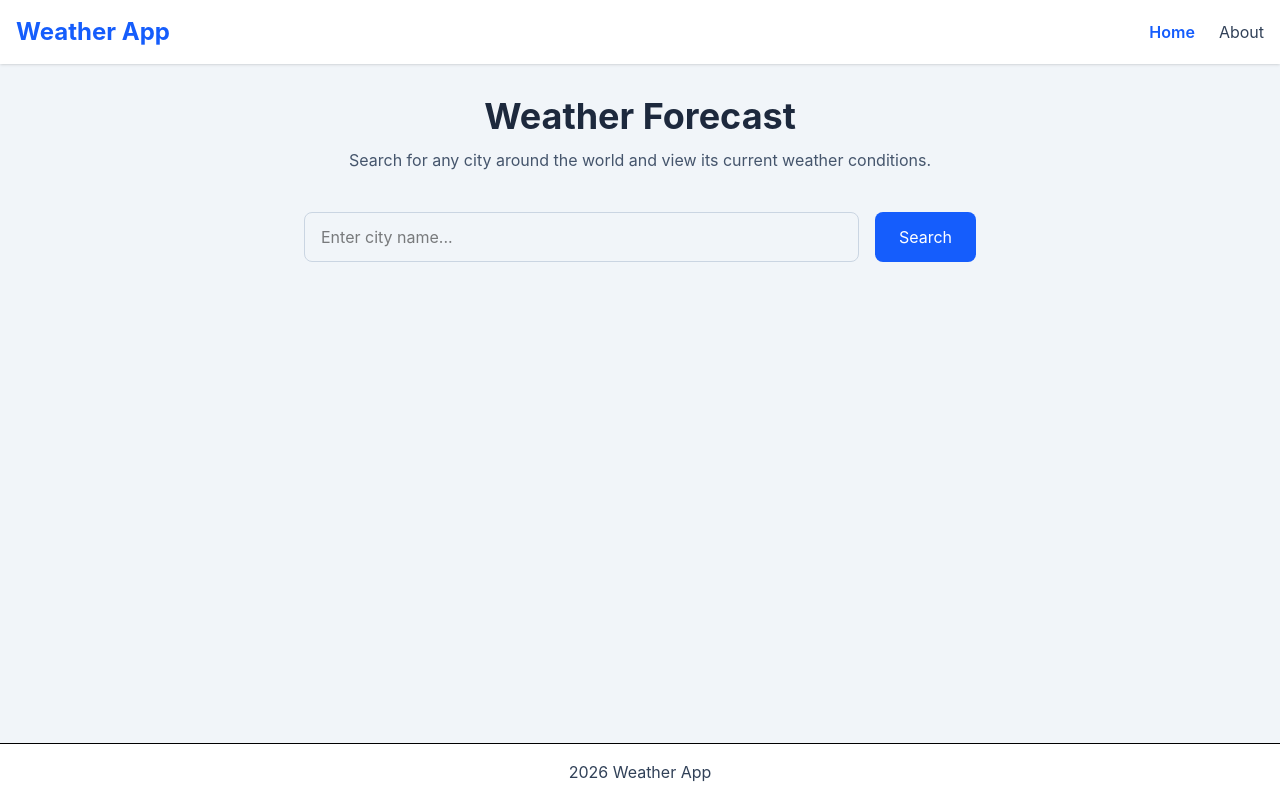
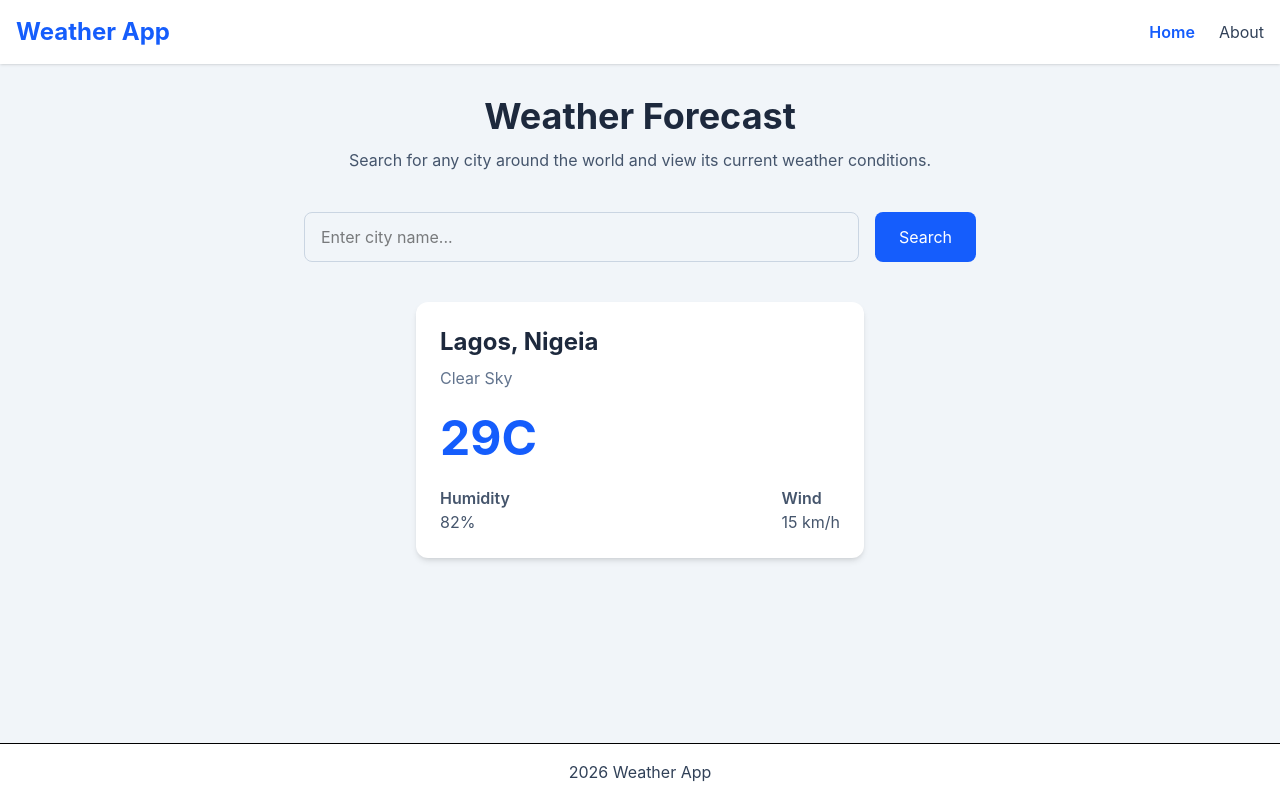
Before and after one commit to comfortmbah/weather-app, a React (Vite) app: page / in a window 1280 px wide. Built offline with nearby package versions, Linux system fonts and the light colour scheme.

Commit message:
Display weather card on home page

```diff
--- a/src/pages/Home.jsx
+++ b/src/pages/Home.jsx
@@ -1,5 +1,6 @@
 import SearchForm from "../components/SearchForm"
 import PageTitle from "../components/PageTitle"
+import WeatherCard from "../components/WeatherCard"
 
 const Home = () => {
   return (
@@ -10,6 +11,15 @@ const Home = () => {
       />
 
       <SearchForm />
+
+      <WeatherCard
+        city={'Lagos'}
+        country={'Nigeia'}
+        temperature={29}
+        description={'Clear Sky'}
+        humidity={82}
+        windSpeed={15}
+      />
     </>
   )
 }
```
